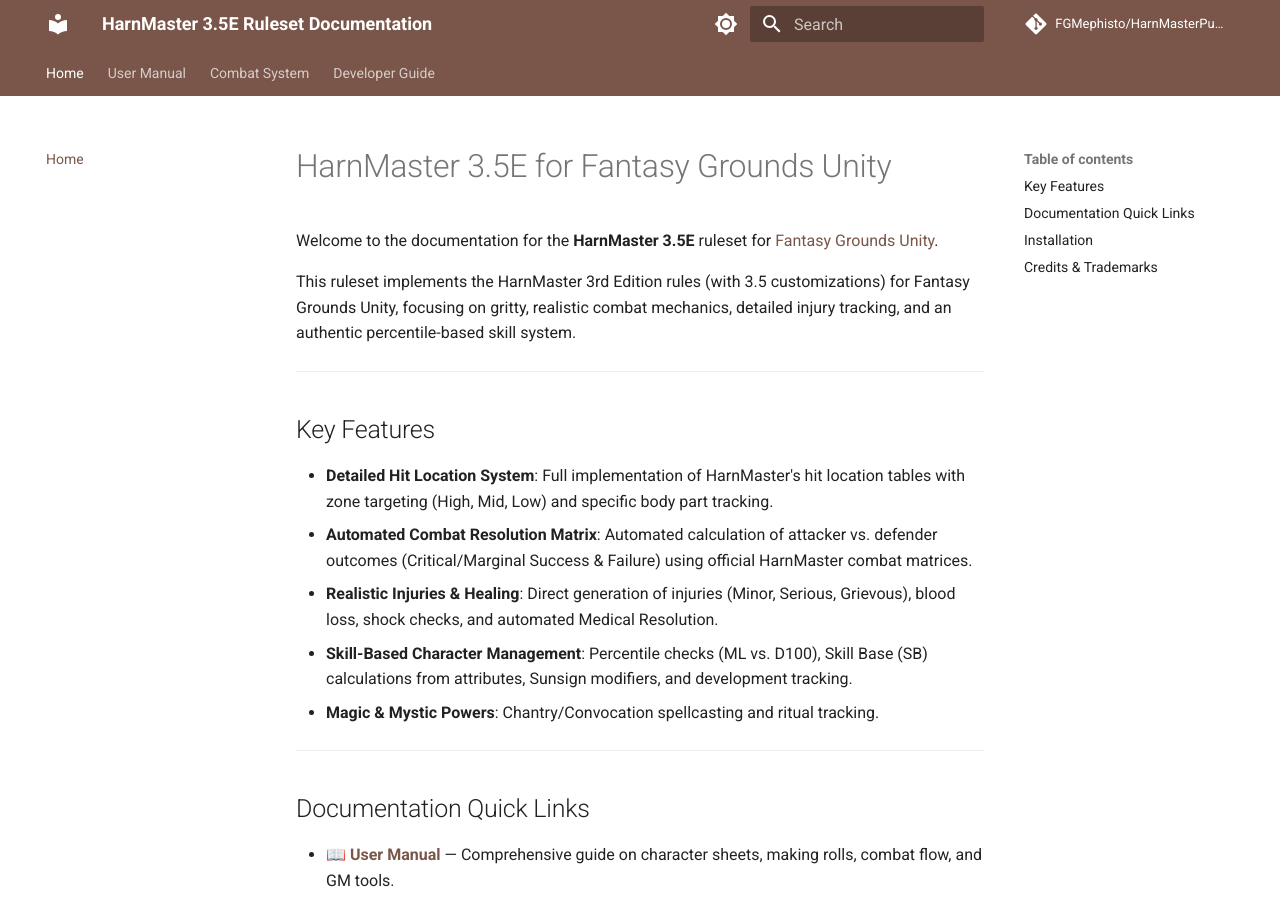
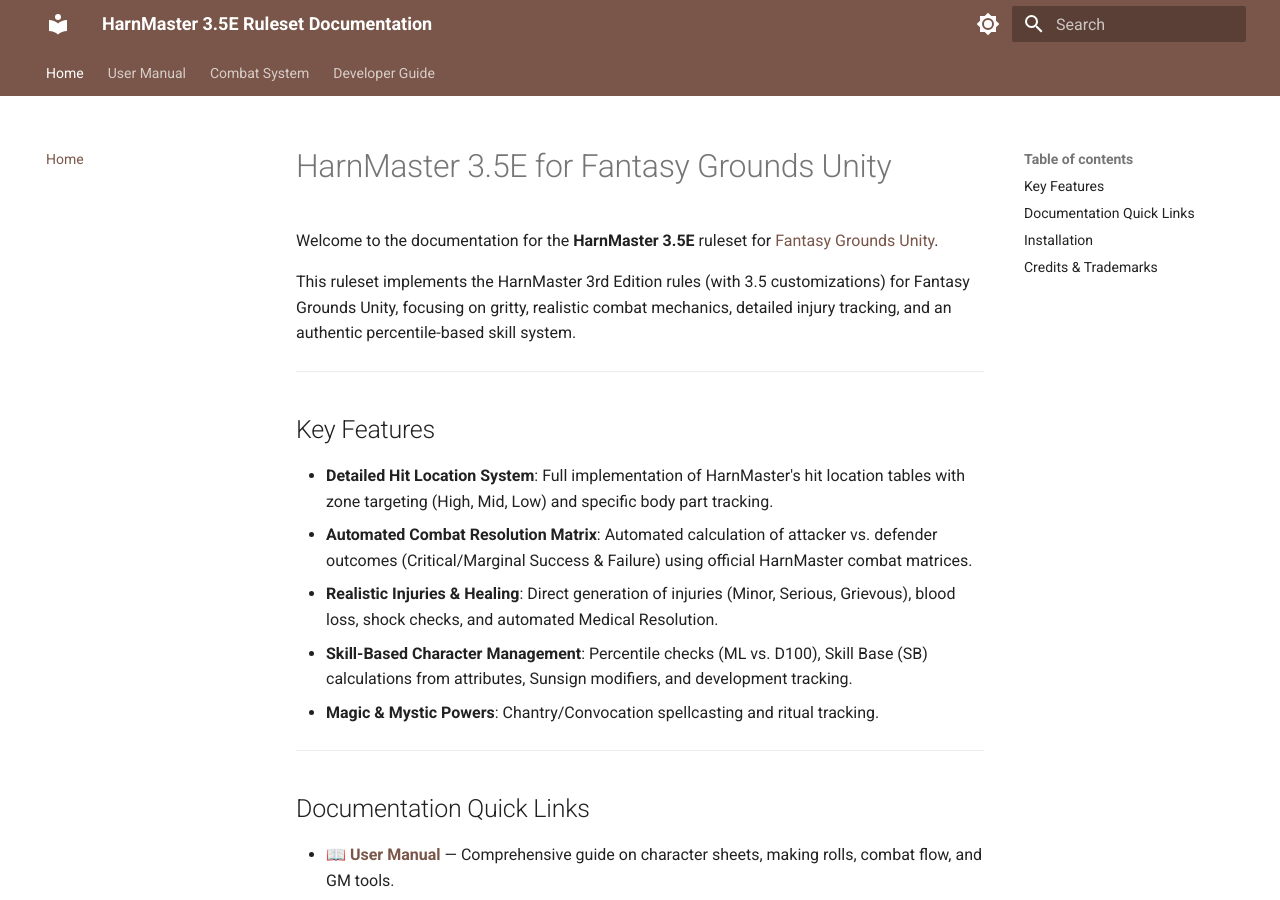
Before and after one commit to FGMephisto/HarnMasterFGUWiki, an MkDocs documentation site: the page built from docs/index.md, in a window 1280 px wide and 900 px high. Built offline with MkDocs 1.6.1 and Material for MkDocs 9.7.7, drawn with Linux system fonts in a browser that asks for light colours; comment, search, counter and statistics services are not loaded.

Commit message:
docs: remove repo link header from mkdocs config

```diff
--- a/mkdocs.yml
+++ b/mkdocs.yml
@@ -2,8 +2,6 @@
 site_description: Official documentation and user manual for HarnMaster 3.5E on Fantasy Grounds Unity
 site_author: Mephisto
 site_url: https://fgmephisto.github.io/HarnMasterPublic/
-repo_url: https://github.com/FGMephisto/HarnMasterPublic
-repo_name: FGMephisto/HarnMasterPublic
 
 theme:
   name: material
```
